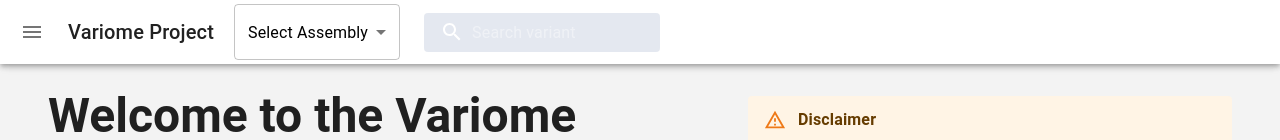
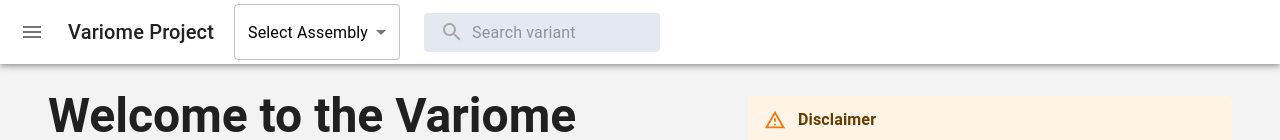
Before and after one commit to wassermanlab/variome, a React (Create React App) app in the folder app/: page / in a window 1280 px wide. Shown: the top 140 px of the page. Built offline with nearby package versions, Linux system fonts and the light colour scheme.

Commit message:
changing colour of text in search bar

```diff
--- a/app/src/layouts/navbar.js
+++ b/app/src/layouts/navbar.js
@@ -109,10 +109,11 @@
     display: 'flex',
     alignItems: 'center',
     justifyContent: 'center',
+    color: 'darkgrey'
   }));
 
   const StyledInputBase = styled(InputBase)(({ theme }) => ({
-    color: 'inherit',
+    color: theme.palette.text.primary,
     '& .MuiInputBase-input': {
       padding: theme.spacing(1, 1, 1, 0),
       // vertical padding + font size from searchIcon
```
